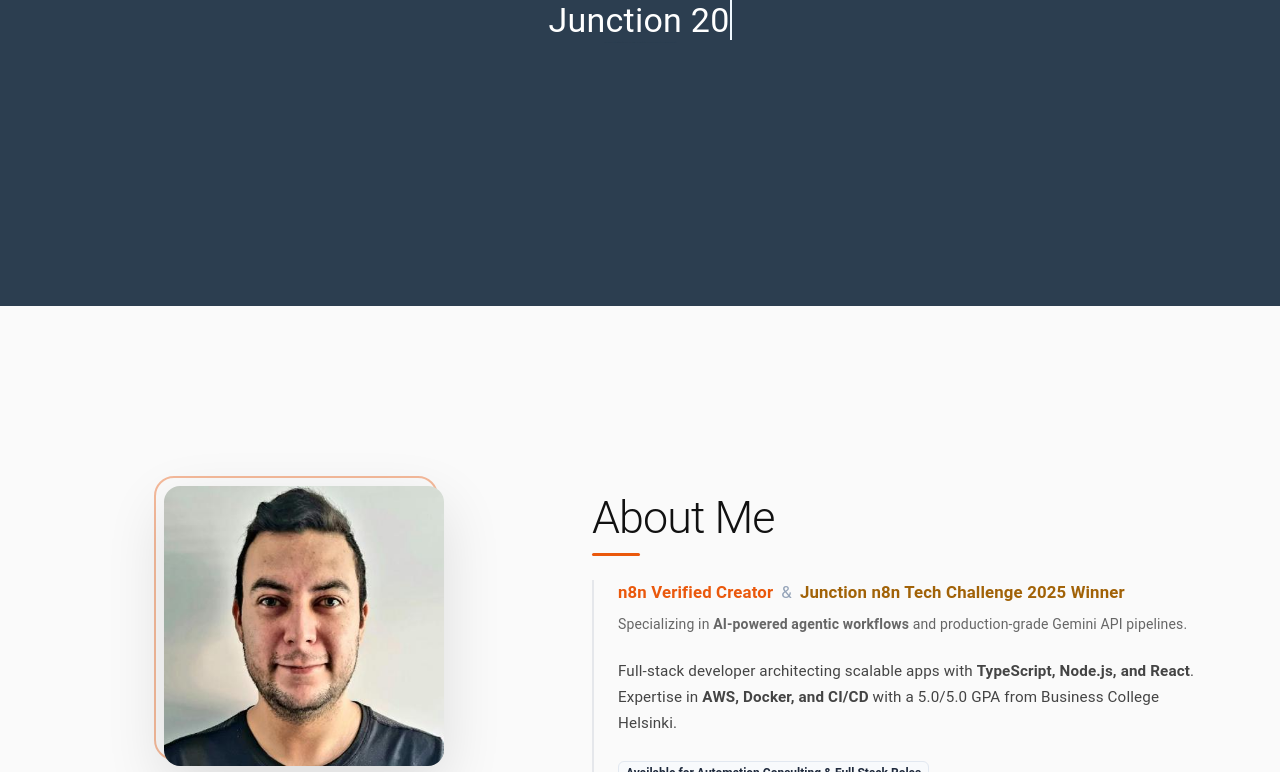
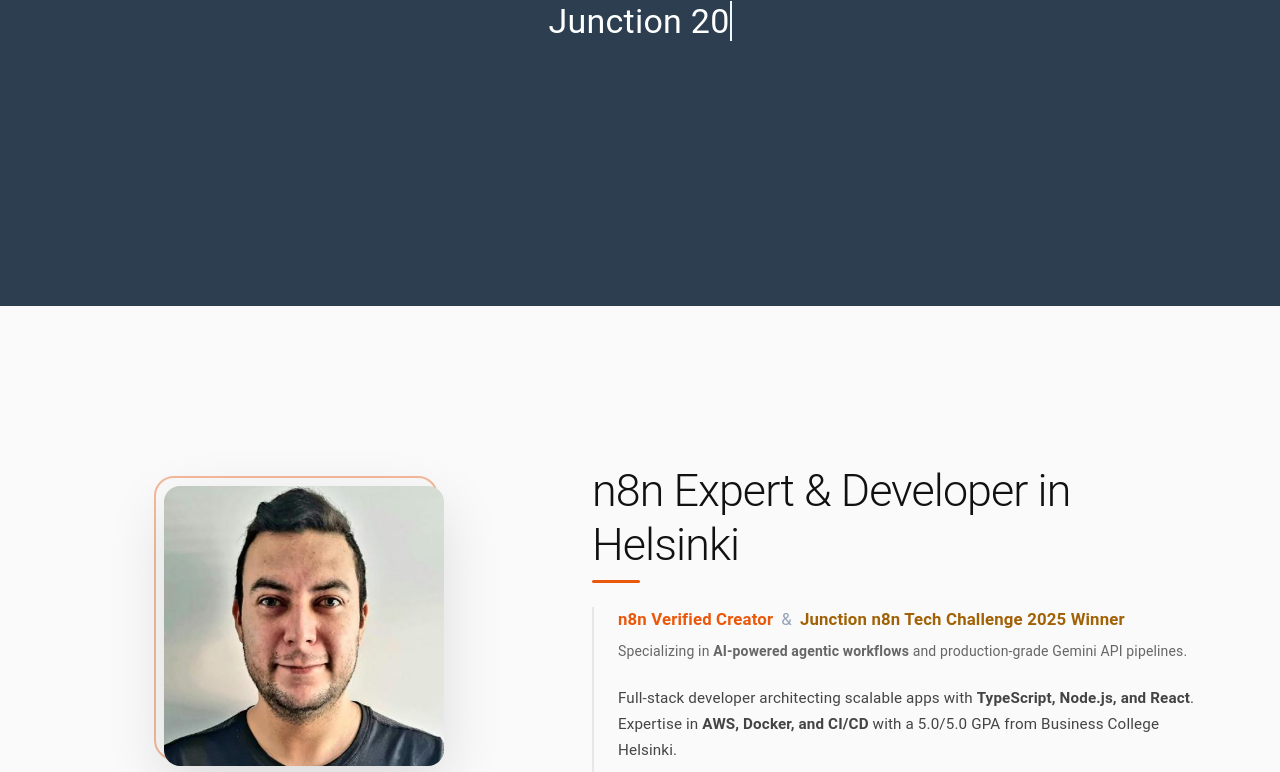
Before and after one commit to MychelGarzon/portfolio_MG, a React (Vite) app: page / in a window 1280 px wide. Shown: the part 398-1170 px from the top of the page. Built offline with nearby package versions, Linux system fonts and the light colour scheme.

Commit message:
Update Hero component title and change Typography component; remove redundant text from Banner component

```diff
--- a/src/components/Hero.jsx
+++ b/src/components/Hero.jsx
@@ -72,7 +72,7 @@
 
         <Typography
           variant="h2"
-          component="h2"
+          component="h1" // Tells Bing this is the main topic of the page
           sx={{
             fontSize: { xs: '2rem', md: '2.8rem' },
             fontWeight: 300,
@@ -82,7 +82,7 @@
             lineHeight: 1.2,
           }}
         >
-          About Me
+          n8n Expert & Developer in Helsinki
         </Typography>
 
         {/* Orange accent line */}
--- a/src/components/banner/Banner.jsx
+++ b/src/components/banner/Banner.jsx
@@ -39,19 +39,6 @@
                     <span className={styles.typed}></span>
                 </Typography>
 
-                <Typography
-                    variant="body2"
-                    sx={{
-                        color: "#2C3E50",
-                        backgroundColor: "#2C3E50",
-                        userSelect: "none",
-                        fontSize: "1px",
-                        mt: 0
-                    }}
-                >
-                    Mychel Garzon n8n Verified Creator Junction 2025 n8n Tech Challenge Winner
-                    AI Automation Engineer Helsinki Finland Full Stack Developer Node.js TypeScript
-                </Typography>
 
             </Box>
         </Box>
```
